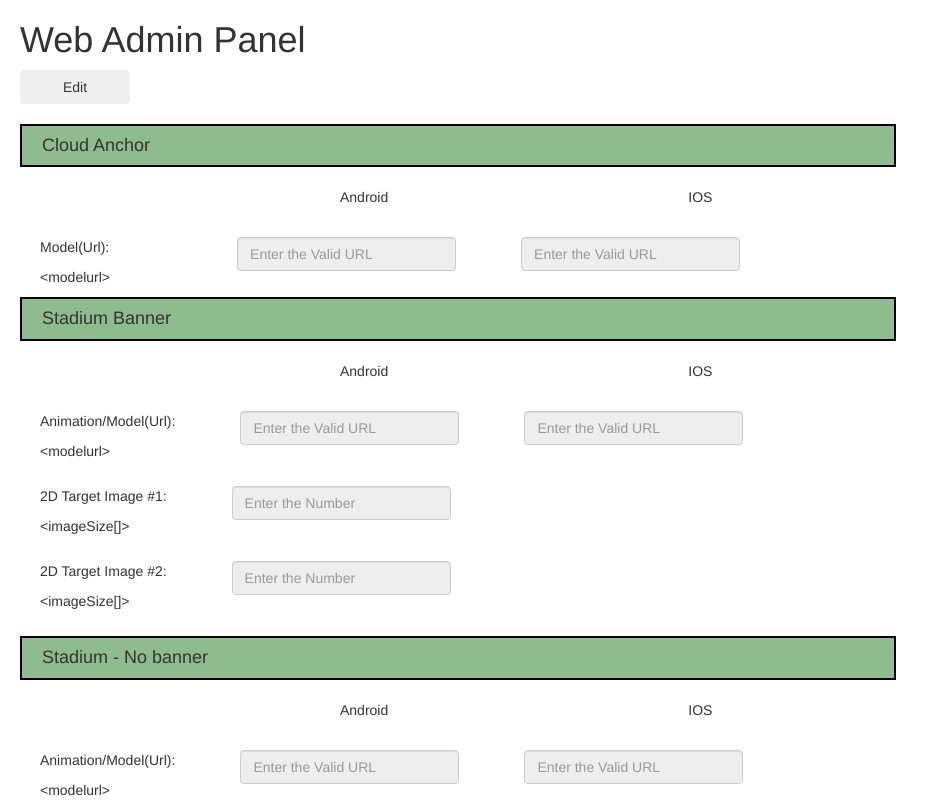
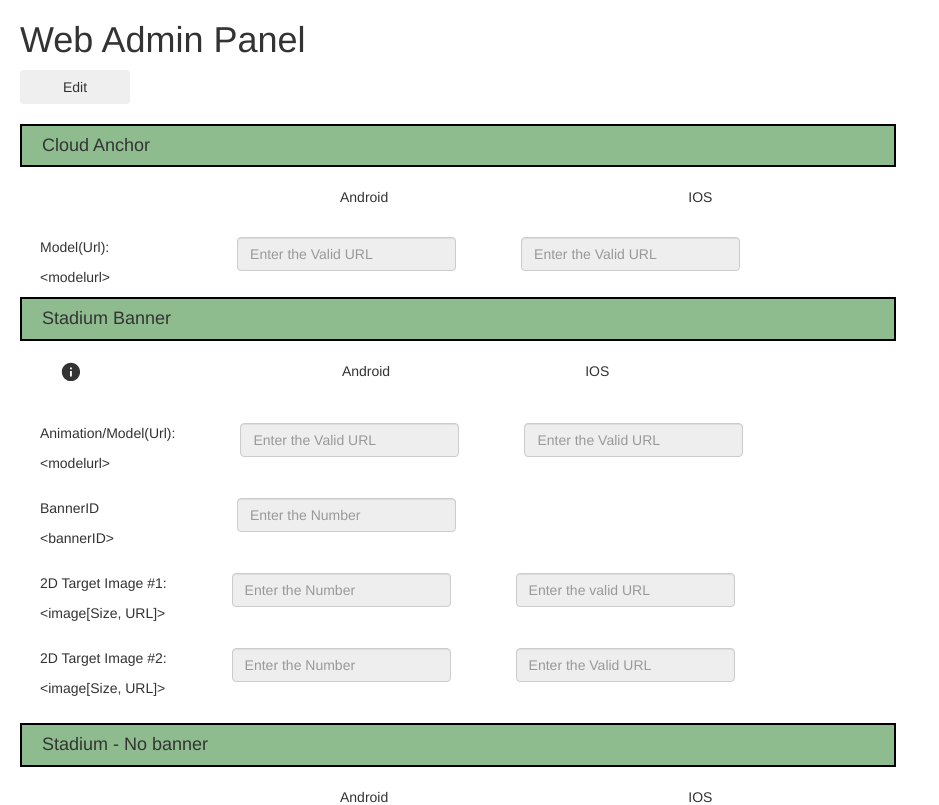
Before and after one commit to bhargav123m/WebAdminPanel, a React (Create React App) app: page / in a window 1280 px wide. Shown: the top 805 px of the page, without its empty margins (0-939 px from the left). Built offline with nearby package versions, Linux system fonts and the light colour scheme; no server answers; the database is empty.

Commit message:
new new changes

```diff
--- a/package.json
+++ b/package.json
@@ -6,6 +6,7 @@
   "main": "src/index.js",
   "dependencies": {
     "@material-ui/core": "^4.11.3",
+    "@material-ui/icons": "^4.11.2",
     "bootstrap": "^4.6.0",
     "firebase": "^8.2.4",
     "lodash": "4.17.11",
--- a/src/App.js
+++ b/src/App.js
@@ -8,6 +8,7 @@ import 'firebase/firestore'
 import {getDataFromFireStore, saveDataToTheFireStore} from './ApiDefinition'
 import Tooltip from '@material-ui/core/Tooltip';
 import { makeStyles } from '@material-ui/core/styles';
+import InfoIcon from '@material-ui/icons/Info';
 
 const useStyles = makeStyles({
   customWidth: {
@@ -42,6 +43,10 @@ const inputRowStyles = {
 const inputStyles = {
   width: '25%',
 }
+const bannerIDStyles = {
+  width: '25%',
+  marginLeft: '58px'
+}
 
 const buttonStyles = {
   marginBottom: '2rem',
@@ -56,6 +61,10 @@ const saveButtonStyles = {
 
 const paraStyles = {
   marginLeft: '300px'
+}
+
+const paraInfoStyles = {
+  marginLeft: '195px'
 }
 
 const spanStyles = {
@@ -99,6 +108,11 @@ const popupSpanStyles = {
   marginLeft: '20px'
 }
 
+const linkStyles = {
+   color: 'yellow',
+   marginLeft: '1px'
+}
+
 
 const App = () => {
   const classes = useStyles();
@@ -134,8 +148,26 @@ const App = () => {
           valid: true,
           required: false
         },
+        augmentedBannerOneDetailsTwoDTargetURLOneInputVal: {
+          augmentedBannerOneDetailsTwoDTargetURLOneInputVal: '',
+          type: "url",
+          valid: true,
+          required: false
+        },
         augmentedBannerOneDetailsTwoDTargetImageTwoAndroidInputVal: {
           augmentedBannerOneDetailsTwoDTargetImageTwoAndroidInputVal: '',
+          type: "num",
+          valid: true,
+          required: false
+        },
+        augmentedBannerOneDetailsTwoDTargetURLTwoAndroidInputVal: {
+          augmentedBannerOneDetailsTwoDTargetURLTwoAndroidInputVal: '',
+          type: "url",
+          valid: true,
+          required: false
+        },
+        augmentedBannerOneDetailsBannerID: {
+          augmentedBannerOneDetailsBannerIDInputVal: '',
           type: "num",
           valid: true,
           required: false
@@ -321,8 +353,14 @@ const App = () => {
            <h4 style={headerStyles}>Stadium Banner</h4>
          </div>
          <div style={typeOfDeviceStyles}>
-           <p style={paraStyles}>Android</p>
-           <p style={paraStyles}>IOS</p>
+          <Tooltip interactive placement="top"  classes={{ tooltip: classes.customWidth }} title={ <p>
+        Review best practices here for selecting target images for pattern recognition:
+        <a href="https://developers.google.com/ar/develop/java/augmented-images" target="_blank" style={linkStyles}>https://developers.google.com/ar/develop/java/augmented-images</a>
+      </p>}>
+           <span  style={spanStyles}><InfoIcon fontSize="large"/></span>
+           </Tooltip>
+           <p style={paraInfoStyles}>Android</p>
+           <p style={paraInfoStyles}>IOS</p>
          </div>
          <div style={inputRowStyles}>
            <span style={spanStyles}>
@@ -338,20 +376,33 @@ const App = () => {
           </div>
           <div style={inputRowStyles}>
            <span style={spanStyles}>
+         <p>BannerID</p>
+         <p>&#60;bannerID&#62;</p>
+         </span >
+           <Input style={!inputDetails.augmentedBannerOneDetailsBannerID.valid ? {...bannerIDStyles, ...inputErrorStyle} :bannerIDStyles} disabled={showEdit} value={inputDetails.augmentedBannerOneDetailsBannerID.augmentedBannerOneDetailsBannerID} placeholder={'Enter the Number'} onChange={(e) =>inputHandler(e,'augmentedBannerOneDetailsBannerID')}/>
+          </div>
+          <div style={inputRowStyles}>
+           <span style={spanStyles}>
          <p>2D Target Image #1:</p>
-         <p>&#60;imageSize[]&#62;</p>
+         <p>&#60;image[Size, URL]&#62;</p>
          </span >
          <Tooltip interactive placement="top"  classes={{ tooltip: classes.customWidth }} title={inputDetails.augmentedBannerOneDetailsTwoDTargetImageOneInputVal.augmentedBannerOneDetailsTwoDTargetImageOneInputVal}>
-           <Input style={!inputDetails.augmentedBannerOneDetailsTwoDTargetImageOneInputVal.valid ? {...inputStyles, ...inputErrorStyle} :inputStyles} disabled={showEdit} value={inputDetails.augmentedBannerOneDetailsTwoDTargetImageOneInputVal.augmentedBannerOneDetailsTwoDTargetImageOneInputVal} placeholder={'Enter the Number'} onChange={(e) =>inputHandler(e,'augmentedBannerOneDetailsTwoDTargetImageOneInputVal')}/>
+           <Input style={!inputDetails.augmentedBannerOneDetailsTwoDTargetImageOneInputVal.valid ? {...firstInputStyles, ...inputErrorStyle} :firstInputStyles} disabled={showEdit} value={inputDetails.augmentedBannerOneDetailsTwoDTargetImageOneInputVal.augmentedBannerOneDetailsTwoDTargetImageOneInputVal} placeholder={'Enter the Number'} onChange={(e) =>inputHandler(e,'augmentedBannerOneDetailsTwoDTargetImageOneInputVal')}/>
+           </Tooltip>
+           <Tooltip interactive placement="top"  classes={{ tooltip: classes.customWidth }} title={inputDetails.augmentedBannerOneDetailsTwoDTargetURLOneInputVal.augmentedBannerOneDetailsTwoDTargetURLOneInputVal}>
+           <Input style={!inputDetails.augmentedBannerOneDetailsTwoDTargetURLOneInputVal.valid ? {...firstInputStyles, ...inputErrorStyle} :firstInputStyles} disabled={showEdit} value={inputDetails.augmentedBannerOneDetailsTwoDTargetURLOneInputVal.augmentedBannerOneDetailsTwoDTargetURLOneInputVal} placeholder={'Enter the valid URL'} onChange={(e) =>inputHandler(e,'augmentedBannerOneDetailsTwoDTargetURLOneInputVal')}/>
            </Tooltip>
           </div>
           <div style={inputRowStyles}>
            <span style={spanStyles}>
          <p>2D Target Image #2:</p>
-         <p>&#60;imageSize[]&#62;</p>
+         <p>&#60;image[Size, URL]&#62;</p>
          </span>
          <Tooltip interactive placement="top"  classes={{ tooltip: classes.customWidth }} title={inputDetails.augmentedBannerOneDetailsTwoDTargetImageTwoAndroidInputVal.augmentedBannerOneDetailsTwoDTargetImageTwoAndroidInputVal}>
-           <Input style={!inputDetails.augmentedBannerOneDetailsTwoDTargetImageTwoAndroidInputVal.valid ? {...inputStyles, ...inputErrorStyle} :inputStyles} disabled={showEdit} value={inputDetails.augmentedBannerOneDetailsTwoDTargetImageTwoAndroidInputVal.augmentedBannerOneDetailsTwoDTargetImageTwoAndroidInputVal} placeholder={'Enter the Number'} onChange={(e) =>inputHandler(e,'augmentedBannerOneDetailsTwoDTargetImageTwoAndroidInputVal')}/>
+           <Input style={!inputDetails.augmentedBannerOneDetailsTwoDTargetImageTwoAndroidInputVal.valid ? {...firstInputStyles, ...inputErrorStyle} :firstInputStyles} disabled={showEdit} value={inputDetails.augmentedBannerOneDetailsTwoDTargetImageTwoAndroidInputVal.augmentedBannerOneDetailsTwoDTargetImageTwoAndroidInputVal} placeholder={'Enter the Number'} onChange={(e) =>inputHandler(e,'augmentedBannerOneDetailsTwoDTargetImageTwoAndroidInputVal')}/>
+           </Tooltip>
+           <Tooltip interactive placement="top"  classes={{ tooltip: classes.customWidth }} title={inputDetails.augmentedBannerOneDetailsTwoDTargetURLTwoAndroidInputVal.augmentedBannerOneDetailsTwoDTargetURLTwoAndroidInputVal}>
+           <Input style={!inputDetails.augmentedBannerOneDetailsTwoDTargetURLTwoAndroidInputVal.valid ? {...firstInputStyles, ...inputErrorStyle} :firstInputStyles} disabled={showEdit} value={inputDetails.augmentedBannerOneDetailsTwoDTargetURLTwoAndroidInputVal.augmentedBannerOneDetailsTwoDTargetURLTwoAndroidInputVal} placeholder={'Enter the Valid URL'} onChange={(e) =>inputHandler(e,'augmentedBannerOneDetailsTwoDTargetURLTwoAndroidInputVal')}/>
            </Tooltip>
           </div>
       </div>
```
Also changed, not shown: src/ApiDefinition.js (+17 -11 lines), 1 other file (tests, documents, lock files or other folders).
